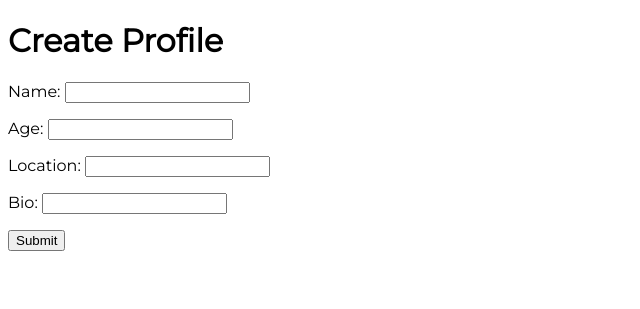
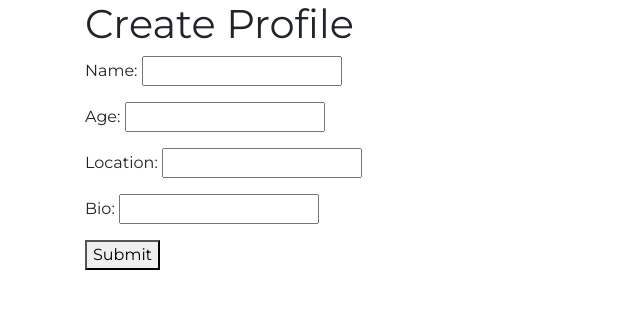
Before and after one commit to katiemgray/dating_app_clone, a Flask app: page /form in a window 1280 px wide. Shown: the top 309 px of the page, without its empty margins (0-640 px from the left). Run offline with Flask 2, Linux system fonts and the light colour scheme; some libraries are stand-ins or nearby versions.

Commit message:
second commit

```diff
--- a/templates/form.html
+++ b/templates/form.html
@@ -4,12 +4,17 @@
   <meta charset="UTF-8">
   <meta name="viewport" content="width=device-width, initial-scale=1.0">
   <meta http-equiv="X-UA-Compatible" content="ie=edge">
+  <link rel="stylesheet" href="https://maxcdn.bootstrapcdn.com/bootstrap/4.0.0/css/bootstrap.min.css" integrity="sha384-Gn5384xqQ1aoWXA+058RXPxPg6fy4IWvTNh0E263XmFcJlSAwiGgFAW/dAiS6JXm" crossorigin="anonymous">
+  <link rel="stylesheet" href="https://use.fontawesome.com/releases/v5.5.0/css/all.css" integrity="sha384-B4dIYHKNBt8Bc12p+WXckhzcICo0wtJAoU8YZTY5qE0Id1GSseTk6S+L3BlXeVIU" crossorigin="anonymous">
   <link href="https://fonts.googleapis.com/css?family=Montserrat" rel="stylesheet">
   <link rel="stylesheet" href="/static/css.css">
   <title>Create Profile</title>
 </head>
 <body>
+  <div class="container">
+    <div class="row mx-auto">
       <h1>Create Profile</h1>
+    </div>
     <form action="/profile_page">
         <p>Name:
           <input name="name">
@@ -25,5 +30,6 @@
         </p>
       <button>Submit</button>
     </form>
+  </div>
 </body>
 </html>
```
Lines whose indentation alone changed are shown as unchanged.
